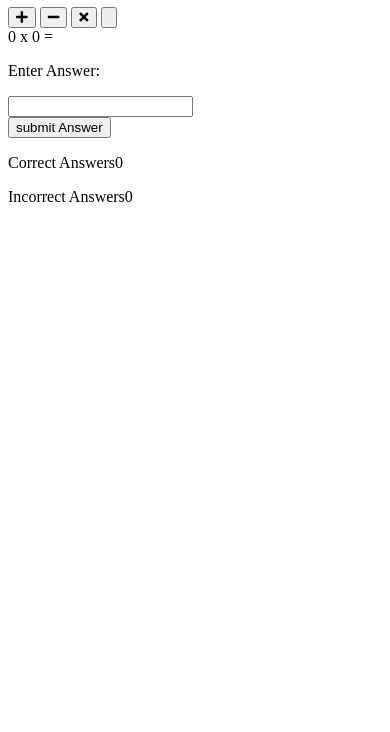
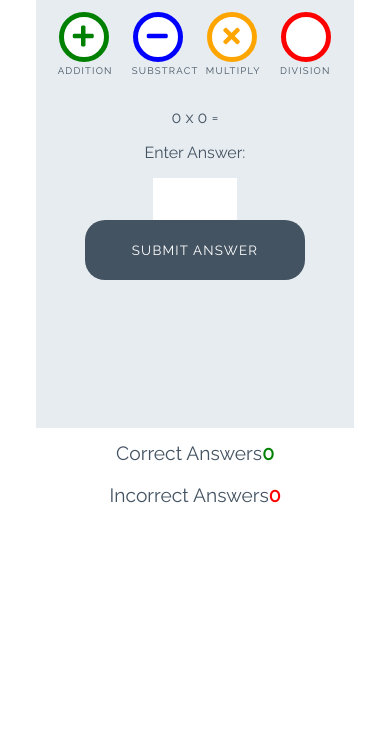
Before and after one commit to Meghanarajvinakota/love-maths, a plain HTML site: page index.html in a window 390 px wide. Shown: the part 112-844 px from the top of the page. Drawn offline with Linux system fonts and the light colour scheme.

Commit message:
Add styles to game

```diff
--- a/assets/css/style.css
+++ b/assets/css/style.css
@@ -0,0 +1,252 @@
+/* --------- Global style */
+
+body {
+    background-color: white;
+    font-family: "Raleway", sans-serif;
+    color: #445361;
+    text-align: center;
+}
+
+/* --------- Heading */
+
+.heading {
+    text-align: center;
+    font-size: 2.5rem;
+}
+
+.logo {
+    height: 40px;
+    padding-right: 5px;
+}
+
+/* --------- Game layout */
+
+.game-area {
+    background-color: #E6ECF0;
+    box-sizing: border-box;
+    width: 85%;
+    height: 65vh;
+    max-height: 450px;
+    max-width: 830px;
+    margin-left: auto;
+    margin-right: auto;
+    padding: 1%;
+}
+
+.question-area {
+    width: 50%;
+    font-size: 2rem;
+    margin: auto;
+    padding: 50px 0;
+}
+
+.question-area span {
+    padding: 0 15px;
+}
+
+.score-area {
+    margin: 5px auto;
+    width: 60%;
+    font-size: 1.2rem;
+}
+
+.controls-area {
+    width: 85%;
+    margin: 30px auto;
+}
+
+#score {
+    color: green;
+    font-weight: bold;
+}
+
+#incorrect {
+    color: red;
+    font-weight: bold;
+}
+
+.answer-message {
+    display: none;
+    font-size: 1rem;
+}
+
+#answer-box {
+    border: none;
+    color: #445361;
+    display: inline-block;
+    height: 40px;
+    width: 80px;
+    font-size: 1.2rem;
+}
+
+.scores {
+    display: inline-block;
+    padding: 25px;
+}
+
+/* --------- Buttons */
+
+.btn {
+    width: 220px;
+    height: 60px;
+    font-family: "Raleway", sans-serif;
+    text-transform: uppercase;
+    letter-spacing: 1.2px;
+    color: white;
+}
+
+.btn:focus {
+    outline: none;
+}
+
+.btn--big {
+    padding-top: 10px;
+    border-radius: 50%;
+    background-color: white;
+    border: 10px solid;
+    width: 100px;
+    height: 100px;
+    font-size: 3.2rem;
+    margin: 0 30px;
+    transition: all 0.5s;
+}
+
+.btn--big::after{
+    content: attr(data-type);
+    font-size: 1rem;
+    color: #445361;
+    position: relative;
+    left: -0.5em;
+}
+
+.btn--blue {
+    border-color: blue;
+    color: blue;
+}
+
+.btn--blue:active,
+.btn--blue:hover {
+    background-color: darkblue;
+    color: white;
+}
+
+.btn--orange {
+    border-color: orange;
+    color: orange;
+}
+
+.btn--orange:active,
+.btn--orange:hover {
+    background-color: darkorange;
+    color: white;
+}
+
+.btn--red {
+    border-color: red;
+    color: red;
+}
+
+.btn--red:active,
+.btn--red:hover {
+    background-color: darkred;
+    color: white;
+}
+
+.btn--green {
+    border-color: green;
+    color: green;
+}
+
+.btn--green:active,
+.btn--green:hover {
+    background-color: darkgreen;
+    color: white;
+}
+
+.btn--gray {
+    margin-top: 25px;
+    background-color: #445361;
+    border: 1px transparent;
+    border-radius: 20px;
+}
+
+.btn--gray:active,
+.btn--gray:hover {
+    background-color: #0d1013;
+}
+
+/* --------- Media queries */
+
+@media (max-width: 414px) {
+    .controls-area {
+        width: 100%;
+    }
+
+    .btn--big {
+        margin: 0 10px;
+        padding: 5px;
+        border: 5px solid;
+        width: 50px;
+        height: 50px;
+        font-size: 1.5rem;
+    }
+
+    .btn--big::after {
+        font-size: 0.6rem;
+        left: -0.7rem;
+    }
+
+    .question-area {
+        padding: 10% 0;
+        width: 100%;
+    }
+
+    .question-area span {
+        padding: 0;
+    }
+
+    .answer-message {
+        display: block;
+    }
+
+    #answer-box {
+        display: block;
+        margin: 0 auto;
+    }
+    .btn--gray {
+        margin-top: 0;
+    }
+
+    .score-area {
+        width: 100%;
+    }
+
+    .scores {
+        margin: 0.5em auto;
+        display: block;
+        padding: 5px;
+    }
+
+    .heading {
+        font-size: 2rem;
+    }
+}
+
+@media (max-width: 320px) {
+    .game-area {
+        height: 70vh;
+    }
+
+    .controls-area {
+        width: 75%;
+        margin: 10px auto;
+    }
+
+    .btn--big {
+        margin: 10px 10px;
+    }
+    .question-area {
+        padding: 10px 0;
+    }
+
+}
--- a/index.html
+++ b/index.html
@@ -15,10 +15,10 @@
     </h1>
     <div class="game-area">
         <div class="controls-area">
-            <button class="btn btn--big btn--green"><i class="fas fa-plus"></i></button>
-            <button class="btn btn--big btn--blue"><i class="fas fa-minus"></i></button>
-            <button class="btn btn--big btn--orange"><i class="fas fa-times"></i></button>
-            <button class="btn btn--big btn--red"><i class="fas fa-devide"></i></button>
+            <button data-type="addition" class="btn btn--big btn--green"><i class="fas fa-plus"></i></button>
+            <button data-type="substract" class="btn btn--big btn--blue"><i class="fas fa-minus"></i></button>
+            <button data-type="multiply" class="btn btn--big btn--orange"><i class="fas fa-times"></i></button>
+            <button data-type="division" class="btn btn--big btn--red"><i class="fas fa-devide"></i></button>
         </div>
         <div class=""question-area>
             <span id="operand1">0</span>
@@ -28,7 +28,7 @@
             <p class="answer-message">Enter Answer:</p>
             <input id="answer-box" type="number">
         </div>
-        <button class="btn btn--gray">submit Answer </button>
+        <button data-type="submit" class="btn btn--gray">submit Answer </button>
     </div>
     <div class="score-area">
         <p class="scores">Correct Answers<span id="score">0</span></p>
```
